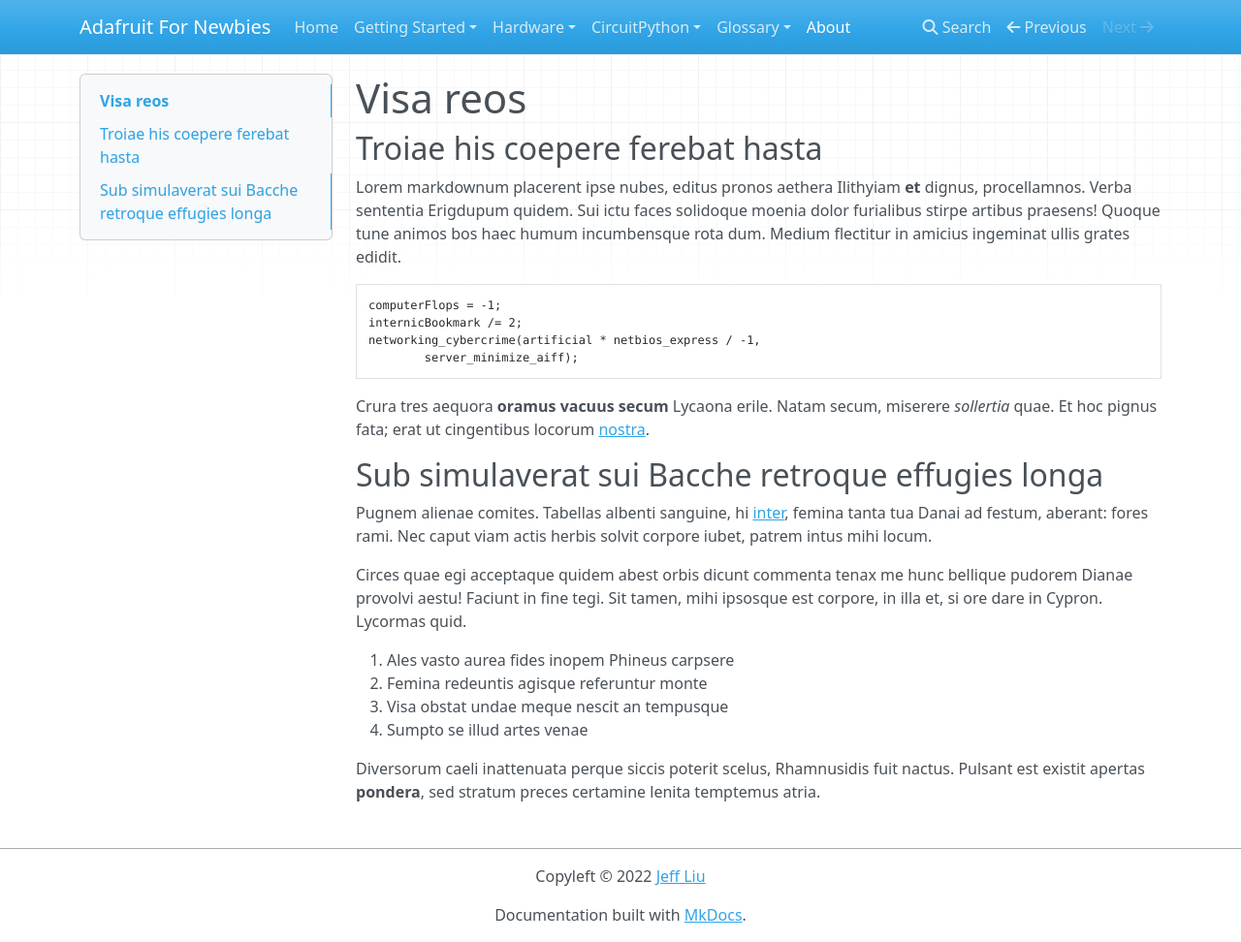
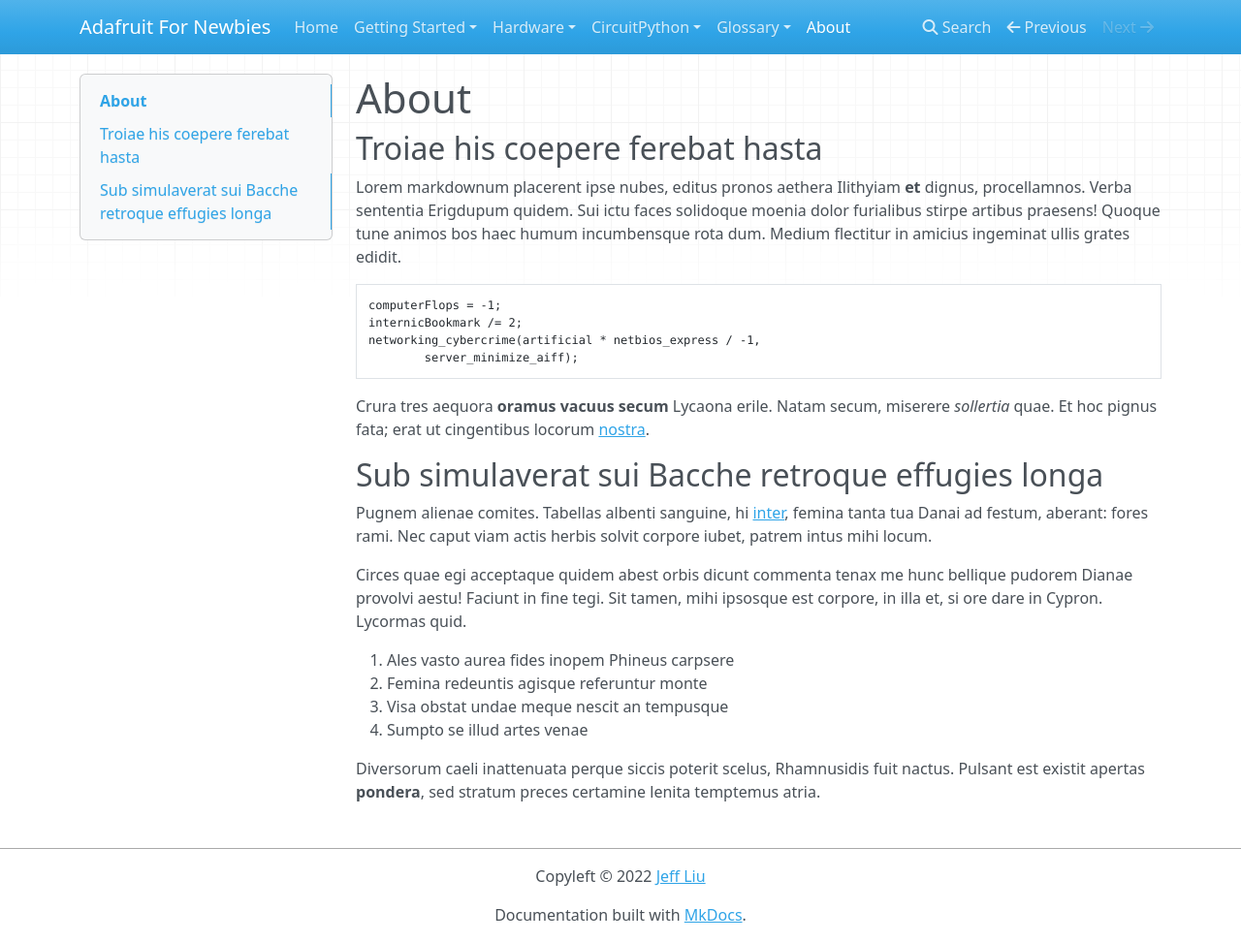
Before and after one commit to jliu70/adafruit.usedgoodies.com, an MkDocs documentation site: the page built from docs/about.md, in a window 1280 px wide and 972 px high. Shown: the whole window at 97% size. Built offline with MkDocs 1.6.1, drawn with Linux system fonts in a browser that asks for light colours; nearby versions of some CDN libraries.

Commit message:
update from axagolaptop

```diff
--- a/docs/about.md
+++ b/docs/about.md
@@ -1,4 +1,4 @@
-# Visa reos
+# About
 
 ## Troiae his coepere ferebat hasta
 
```
